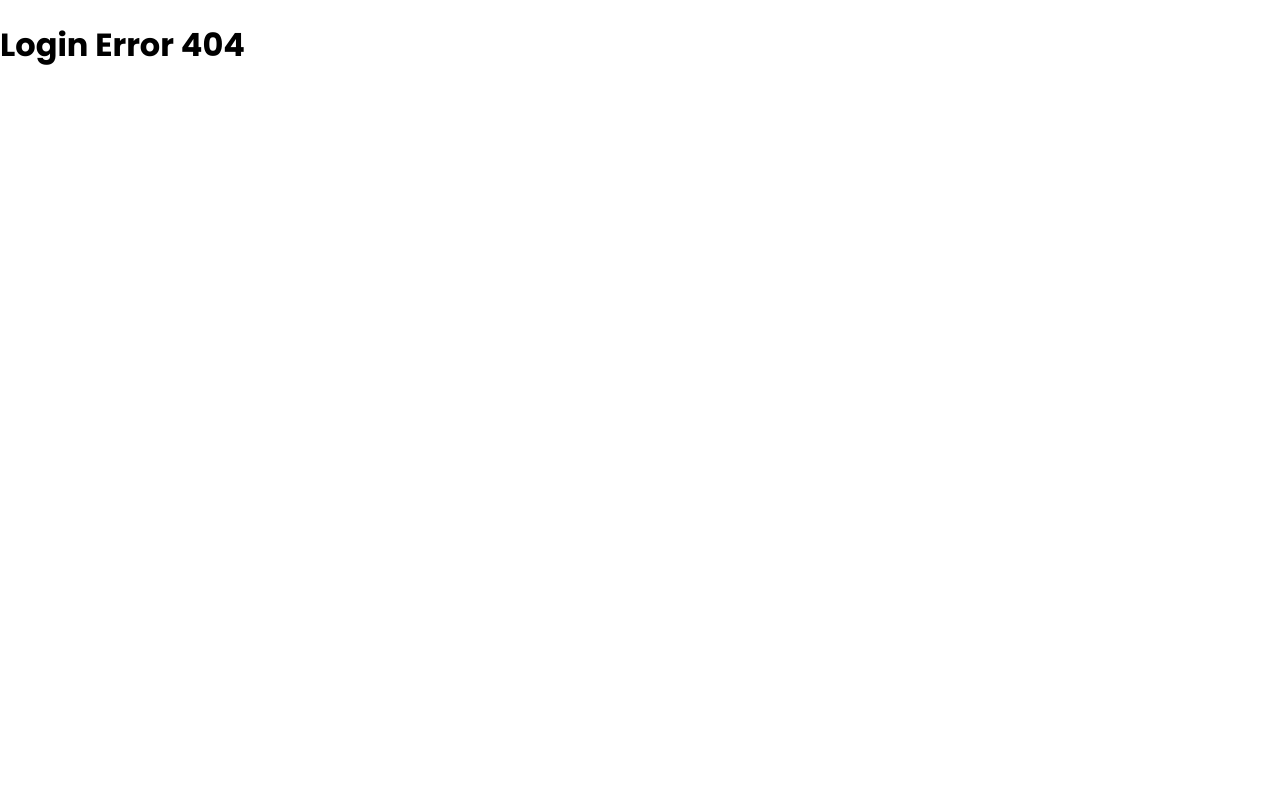
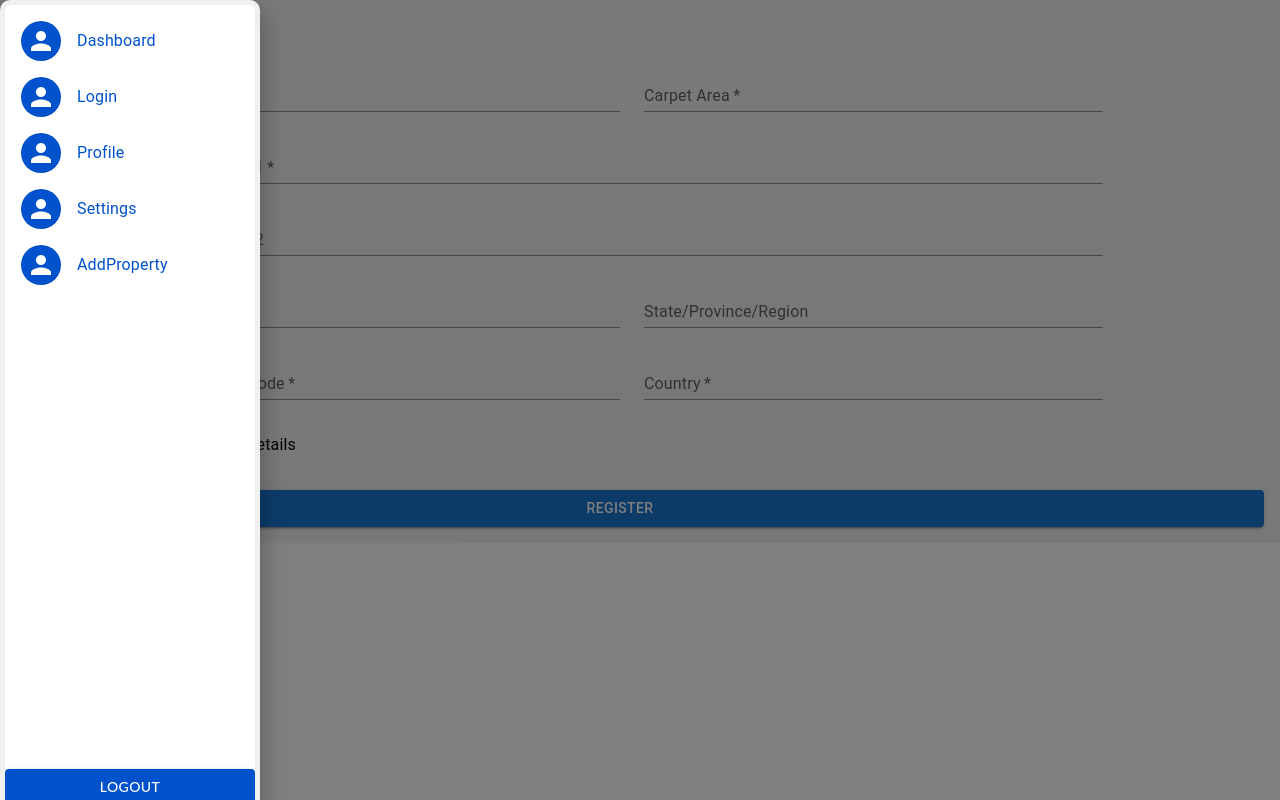
Before and after one commit to TirthDoshi2184/Real_Nest_frontend, a React (Vite) app: page /user/addproperty in a window 1280 px wide. Before the commit this address had no page. Built offline with nearby package versions, Linux system fonts and the light colour scheme.

Commit message:
user login , signup

```diff
--- /dev/null
+++ b/src/components/Dashboard/BuyerDashboard.jsx
@@ -0,0 +1,7 @@
+import React from 'react'
+
+export const BuyerDashboard = () => {
+  return (
+    <div>BuyerDashboard</div>
+  )
+}
--- /dev/null
+++ b/src/components/Dashboard/SellerDashboard.jsx
@@ -0,0 +1,7 @@
+import React from 'react'
+
+export const SellerDashboard = () => {
+  return (
+    <div>SellerDashboard</div>
+  )
+}
--- /dev/null
+++ b/src/components/Property/AddProperty.jsx
@@ -0,0 +1,144 @@
+import {
+  Button,
+  Checkbox,
+  FormControlLabel,
+  Grid,
+  Radio,
+  TextField,
+  Typography,
+} from "@mui/material";
+// import { pink } from "@mui/material/colors";
+import React from "react";
+
+export default function AddProperty() {
+//  Radio Button logic start
+//   const [selectedValue, setSelectedValue] = React.useState('a');
+
+//   const handleChange = (event) => {
+//     setSelectedValue(event.target.value);
+//   };
+//   const controlProps = (item) => ({
+//     checked: selectedValue === item,
+//     onChange: handleChange,
+//     value: item,
+//     name: 'color-radio-button-demo',
+//     inputProps: { 'aria-label': item },
+//   });
+//  Radio Button logic end
+
+  return (
+    <React.Fragment>
+      <Typography variant="h5" gutterBottom>
+        Add Property
+      </Typography>
+      <Grid container spacing={3} justifyContent="center" alignItems="center">
+        <Grid item xs={10.5} sm={4.5}>
+          <TextField
+            required
+            id="Price"
+            name="Price"
+            label="Price"
+            fullWidth
+            autoComplete="given-name"
+            variant="standard"
+          />
+        </Grid>
+        <Grid item xs={10.5} sm={4.5}>
+          <TextField
+            required
+            id="sqrft"
+            name="sqrft"
+            label="Carpet Area"
+            fullWidth
+            autoComplete="family-name"
+            variant="standard"
+          />
+        </Grid>
+        <Grid item xs={9}>
+          <TextField
+            required
+            id="address1"
+            name="address1"
+            label="Address line 1"
+            fullWidth
+            autoComplete="shipping address-line1"
+            variant="standard"
+          />
+        </Grid>
+        <Grid item xs={9}>
+          <TextField
+            id="address2"
+            name="address2"
+            label="Address line 2"
+            fullWidth
+            autoComplete="shipping address-line2"
+            variant="standard"
+          />
+        </Grid>
+        <Grid item xs={10.5} sm={4.5}>
+          <TextField
+            required
+            id="city"
+            name="city"
+            label="City"
+            fullWidth
+            autoComplete="shipping address-level2"
+            variant="standard"
+          />
+        </Grid>
+        <Grid item xs={10.5} sm={4.5}>
+          <TextField
+            id="state"
+            name="state"
+            label="State/Province/Region"
+            variant="standard"
+            fullWidth
+          />
+        </Grid>
+        <Grid item xs={10.5} sm={4.5}>
+          <TextField
+            required
+            id="zip"
+            name="zip"
+            label="Zip / Postal code"
+            fullWidth
+            autoComplete="shipping postal-code"
+            variant="standard"
+          />
+        </Grid>
+        {/* <Grid item xs={10.5} sm={4.5}>
+          <Radio {...controlProps("a")} />2bhk
+          <Radio {...controlProps("b")} color="secondary" />3bhk
+          <Radio {...controlProps("c")} color="success" />4bhk
+        </Grid> */}
+        <Grid item xs={10.5} sm={4.5}>
+          <TextField
+            required
+            id="country"
+            name="country"
+            label="Country"
+            fullWidth
+            autoComplete="shipping country"
+            variant="standard"
+          />
+        </Grid>
+        <Grid item xs={12}>
+          <FormControlLabel
+            control={
+              <Checkbox color="secondary" name="saveAddress" value="yes" />
+            }
+            label="Use this address for payment details"
+          />
+        </Grid>
+        <Button
+          type="submit"
+          fullWidth
+          variant="contained"
+          sx={{ mt: 3, mb: 2 }}
+        >
+          Register
+        </Button>
+      </Grid>
+    </React.Fragment>
+  );
+}
--- a/src/components/user/UserLogin.jsx
+++ b/src/components/user/UserLogin.jsx
@@ -12,6 +12,9 @@ import LockOutlinedIcon from '@mui/icons-material/LockOutlined';
 import Typography from '@mui/material/Typography';
 import Container from '@mui/material/Container';
 import { createTheme, ThemeProvider } from '@mui/material/styles';
+import { useNavigate } from 'react-router-dom';
+import { useForm } from 'react-hook-form';
+import axios from 'axios';
 
 function Copyright(props) {
   return (
@@ -31,15 +34,35 @@ function Copyright(props) {
 const defaultTheme = createTheme();
 
 export default function UserLogin() {
-  const handleSubmit = (event) => {
-    event.preventDefault();
-    const data = new FormData(event.currentTarget);
-    console.log({
-      email: data.get('email'),
-      password: data.get('password'),
-    });
-  };
+  const navigate = useNavigate()
+  const [user, setuser] = React.useState({})
+  const { register, handleSubmit} = useForm()
+  const submithandle = async (data) => {
 
+    var userObj = Object.assign({}, data)
+    setuser(data)
+    console.log("=====================>", data);
+    const userDetails = await axios.post("http://localhost:3000/user/login", userObj)
+    console.log("userdetIL",userDetails.data);
+    console.log("DATA..",userDetails.data.user);
+    console.log(data);
+    if (userDetails.status == 200) {
+        console.log(".........",userDetails.data.user.role);
+        switch (userDetails.data.user.role) {
+            case "Seller":
+                sessionStorage.setItem("id", userDetails?.data?.user?._id)
+                console.log("Data:---",data);
+                navigate("/sellerdashboard")
+                break;
+            case "Buyer":
+                sessionStorage.setItem("id", userDetails?.data.user?._id)
+                console.log("Data:---",data);
+                navigate("/buyerdashboard")
+                break;
+            default:
+        }
+      }
+    }
   return (
     <ThemeProvider theme={defaultTheme}>
       <Container component="main" maxWidth="xs">
@@ -58,7 +81,7 @@ export default function UserLogin() {
           <Typography component="h1" variant="h5">
             Login
           </Typography>
-          <Box component="form" noValidate onSubmit={handleSubmit} sx={{ mt: 3 }}>
+          <Box component="form" noValidate onSubmit={handleSubmit(submithandle)} sx={{ mt: 3 }}>
             <Grid container spacing={2}>
               <Grid item xs={12}>
                 <TextField
@@ -67,6 +90,7 @@ export default function UserLogin() {
                   id="email"
                   label="Email Address"
                   name="email"
+                  {...register("email")}
                   autoComplete="email"
                 />
               </Grid>
@@ -78,6 +102,7 @@ export default function UserLogin() {
                   label="Password"
                   type="password"
                   id="password"
+                  {...register("password")}
                   autoComplete="new-password"
                 />
               </Grid>
--- a/src/components/user/UserSideBar.jsx
+++ b/src/components/user/UserSideBar.jsx
@@ -47,6 +47,11 @@ export const UserSideBar = () => {
         name:"Settings",
         linkUrl:"settings",
         // logoImage:SettingsIcon
+    },
+    {
+      id:5,
+      name:"AddProperty",
+      linkUrl:"addproperty",
     }
   ]
   var constant = {
--- a/src/components/user/UserSignup.jsx
+++ b/src/components/user/UserSignup.jsx
@@ -119,7 +119,7 @@ export default function UserSignup() {
                 />
               </Grid>
 
-              {/* <Grid item xs={120}>
+              <Grid item xs={120}>
               <InputLabel id="demo-simple-select-label">Role</InputLabel>
               <Select
                 labelId="demo-simple-select-label"
@@ -131,11 +131,7 @@ export default function UserSignup() {
                 <MenuItem value={"Seller"}>Seller</MenuItem>
 
               </Select>
-            </Grid> */}
-
-
-
-
+            </Grid>
               <Grid item xs={12}>
                 <FormControlLabel
                   control={<Checkbox value="allowExtraEmails" color="primary" />}
--- a/src/routers/Router.jsx
+++ b/src/routers/Router.jsx
@@ -4,6 +4,9 @@ import React from "react";
 import { UserDashboard } from "../components/user/UserDashboard";
 import UserLogin from "../components/user/UserLogin";
 import UserSignup from "../components/user/UserSignup";
+import { SellerDashboard } from "../components/Dashboard/SellerDashboard";
+import { BuyerDashboard } from "../components/Dashboard/BuyerDashboard";
+import AddProperty from "../components/Property/AddProperty";
 
 const MainRouter = ({ children }) => {
   const routesData = createBrowserRouter([
@@ -15,7 +18,17 @@ const MainRouter = ({ children }) => {
     {
       path: "/login",
       element: <UserLogin />,
-      errorElement: <h1>Login Error 404</h1>
+      errorElement: <h1>Login Error 404</h1>,
+    },
+    {
+      path: "/sellerdashboard",
+      element:<SellerDashboard/>,
+      errorElement:<h1>404</h1>
+    },
+    {
+      path: "/buyerdashboard",
+      element:<BuyerDashboard/>,
+      errorElement:<h1>404</h1>
     },
     {
       path: "user",
@@ -27,6 +40,11 @@ const MainRouter = ({ children }) => {
           element: <UserDashboard />,
           errorElement: <h1>404</h1>,
         },
+        {
+          path: "addproperty",
+          element:<AddProperty/>,
+          errorElement:<h1>404</h1>
+        }
 
       ]
     },
```
